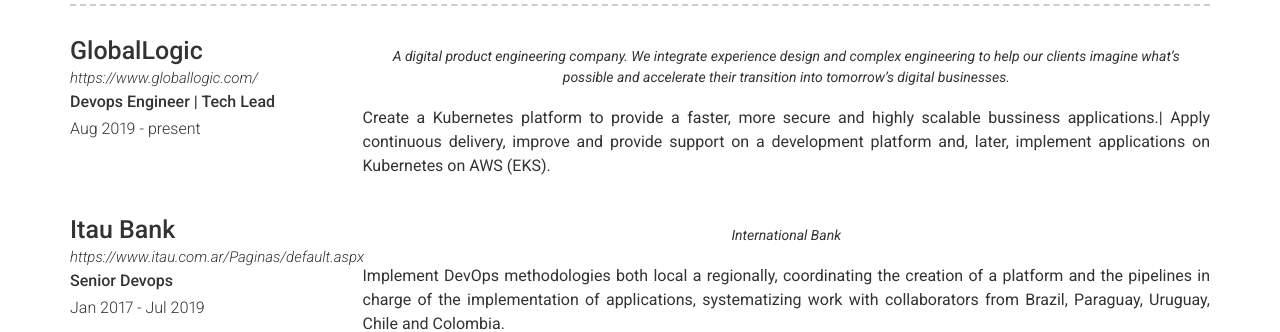
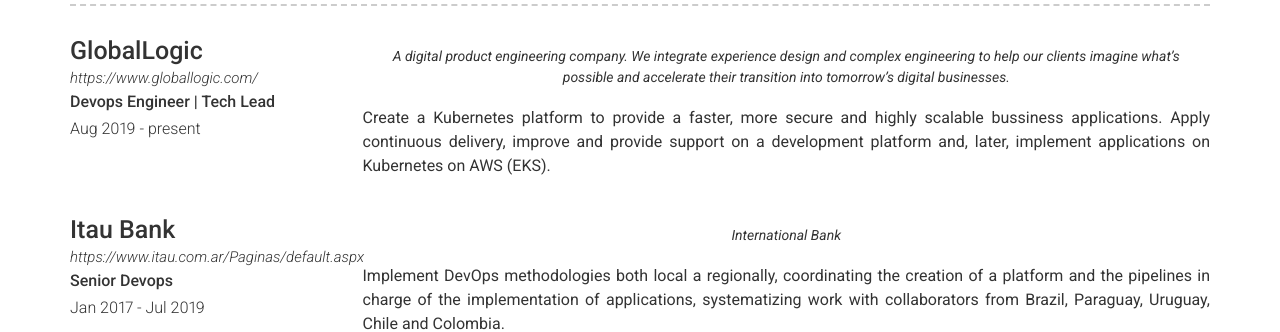
Before and after one commit to alvaro-roldan-capponi/cv, a Jekyll site: the page built from index.md, in a window 1280 px wide and 900 px high, scrolled down 422 px. Shown: the part 152-484 px from the top of the window. Built offline with Jekyll 4.4.1, drawn with Linux system fonts in a browser that asks for light colours; nearby versions of some CDN libraries.

Commit message:
first complete cv

```diff
--- a/_data/experience.yml
+++ b/_data/experience.yml
@@ -8,7 +8,7 @@
     A digital product engineering company.
     We integrate experience design and complex engineering to help our clients imagine what’s possible and accelerate their transition into tomorrow’s digital businesses.
   description: | # this will include new lines to allow paragraphs
-    Create a Kubernetes platform to provide a faster, more secure and highly scalable bussiness applications.|
+    Create a Kubernetes platform to provide a faster, more secure and highly scalable bussiness applications.
     Apply continuous delivery, improve and provide support on a development platform and, later, implement applications on Kubernetes on AWS (EKS).
 
 - layout: left
```
